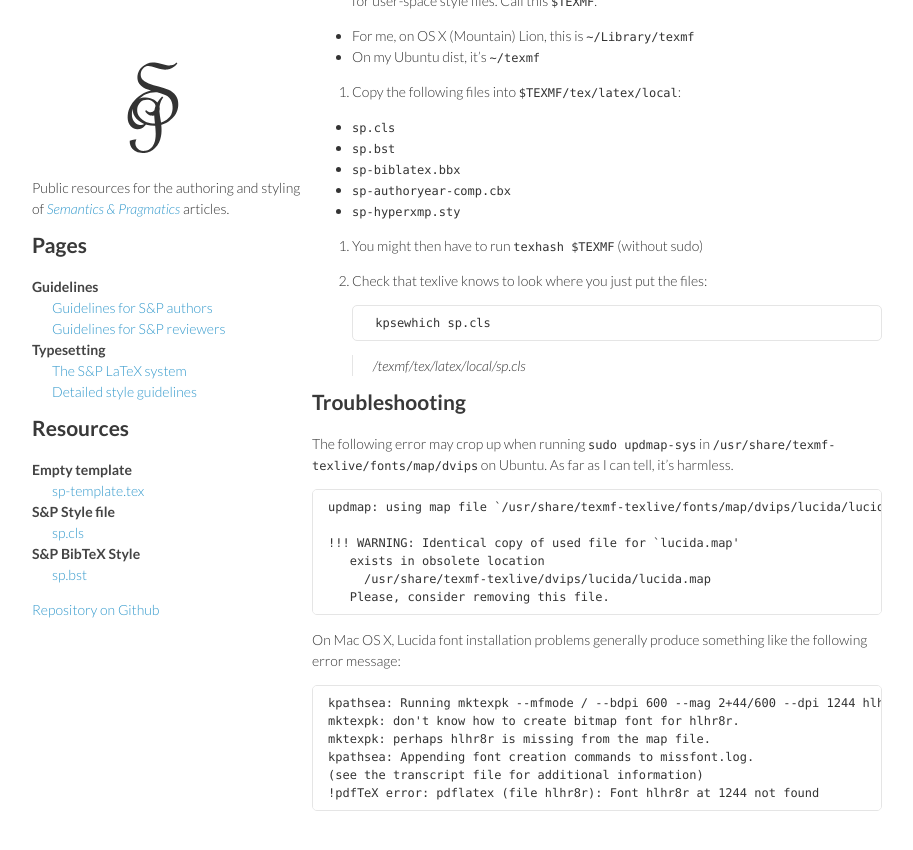
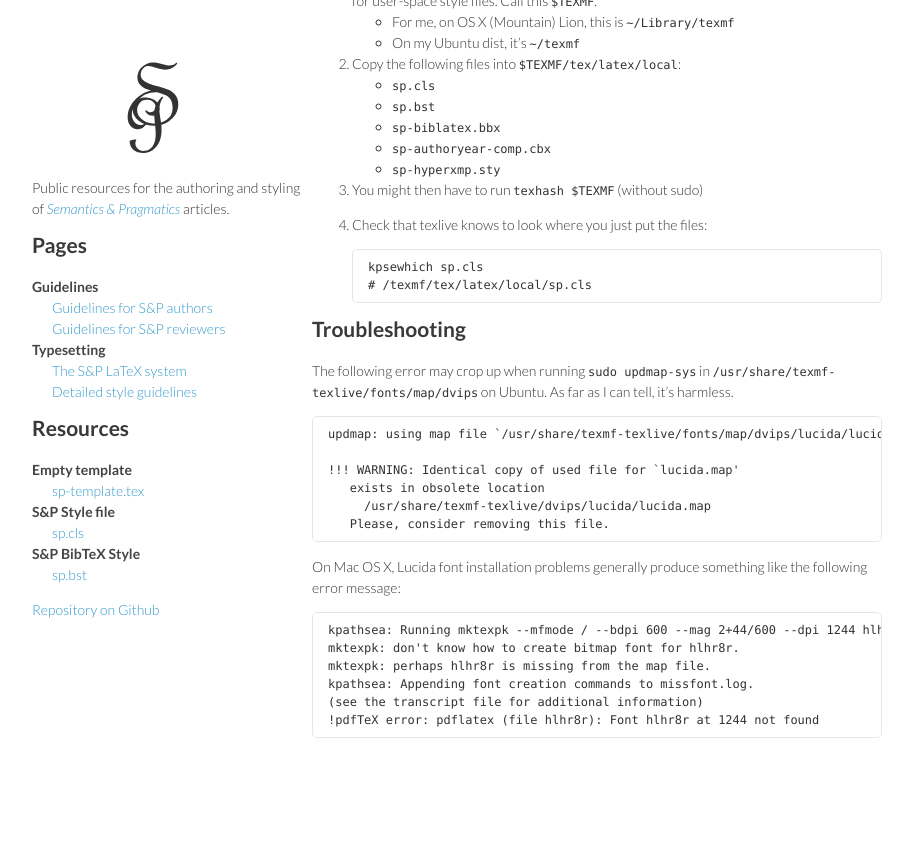
Before and after one commit to semprag/semprag.github.io, a Jekyll site: the page built from lucida.md, in a window 1280 px wide and 900 px high, scrolled down 1694 px. Shown: the top 850 px of the window, without its empty margins (178-1091 px from the left). Built offline with Jekyll 4.4.1, drawn with Linux system fonts in a browser that asks for light colours.

Commit message:
GFM numbered lists

```diff
--- a/lucida.md
+++ b/lucida.md
@@ -93,12 +93,10 @@ repository, that file is already patched, and no further steps are necessary.
 
 1. Use `kpsewhich -var-value=TEXMFHOME` to find out where your TeX distribution will look for user-space style files.
   Call this `$TEXMF`.
-
   * For me, on OS X (Mountain) Lion, this is `~/Library/texmf`
   * On my Ubuntu dist, it's `~/texmf`
 
 2. Copy the following files into `$TEXMF/tex/latex/local`:
-
   * `sp.cls`
   * `sp.bst`
   * `sp-biblatex.bbx`
@@ -108,9 +106,10 @@ repository, that file is already patched, and no further steps are necessary.
 3. You might then have to run `texhash $TEXMF` (without sudo)
 4. Check that texlive knows to look where you just put the files:
 
-        kpsewhich sp.cls
+       kpsewhich sp.cls
+       # /texmf/tex/latex/local/sp.cls
 
-    > /texmf/tex/latex/local/sp.cls
+
 
 
 ## Troubleshooting
```
